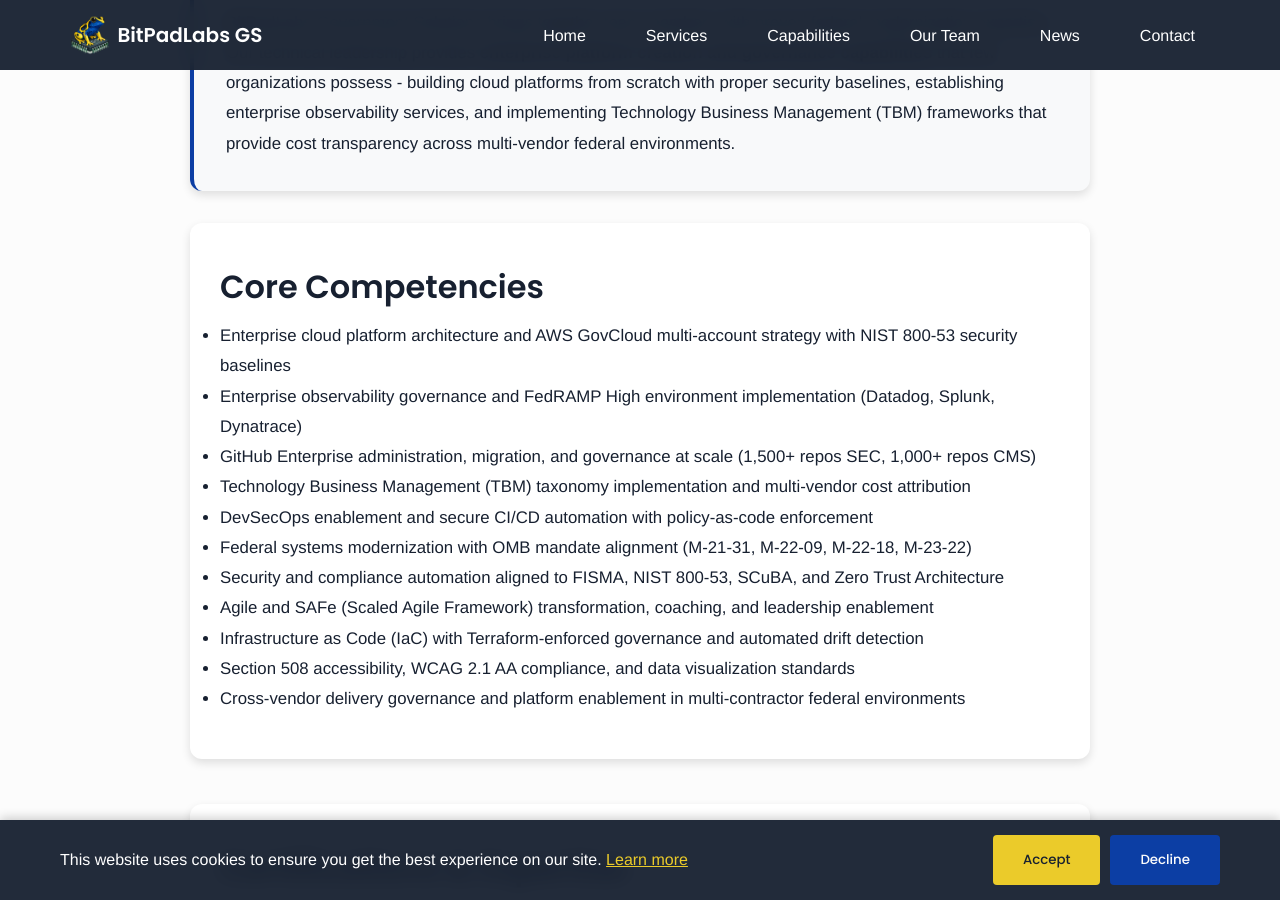
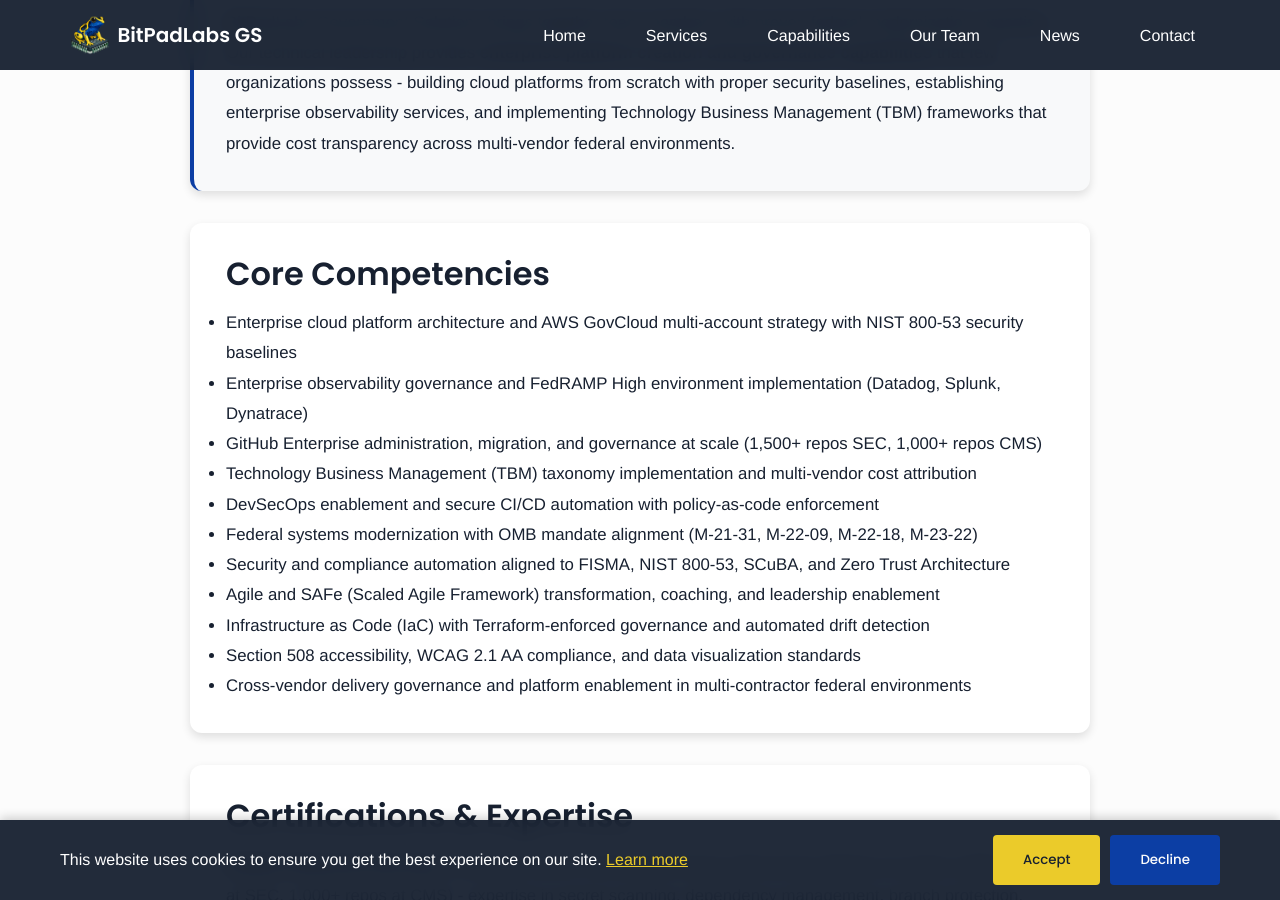
Before and after one commit to BitPadLabs/bitpadlabsgs-site, a Jekyll site: the page built from capabilities.html, in a window 1280 px wide and 900 px high, scrolled down 343 px. Built offline with Jekyll 4.4.1, drawn with Linux system fonts in a browser that asks for light colours.

Commit message:
Add card styling to capability sections
Applied 'card' class and inline padding/margin styles to all main content blocks in capabilities.html for improved visual consistency and layout.

```diff
--- a/capabilities.html
+++ b/capabilities.html
@@ -17,7 +17,7 @@
         </p>
       </div>
 
-      <div class="content-block">
+      <div class="content-block card" style="padding: 2rem; margin-bottom: 2rem;">
         <h2>Core Competencies</h2>
         <ul style="font-size: 1.05rem; line-height: 1.8;">
           <li>Enterprise cloud platform architecture and AWS GovCloud multi-account strategy with NIST 800-53 security baselines</li>
@@ -34,7 +34,7 @@
         </ul>
       </div>
 
-      <div class="content-block">
+      <div class="content-block card" style="padding: 2rem; margin-bottom: 2rem;">
         <h2>Certifications & Expertise</h2>
         <ul style="font-size: 1.05rem; line-height: 1.8;">
           <li><strong>GitHub Advanced Security:</strong> Enterprise source control governance with proven delivery at scale (1,500+ repos at SEC, 1,000+ repos at CMS) - expertise in secret scanning, dependency management, branch protection, code scanning automation, and migration from legacy systems (Subversion, SourceSafe, Bitbucket, Azure DevOps, GitLab)</li>
@@ -47,7 +47,7 @@
         </ul>
       </div>
 
-      <div class="content-block">
+      <div class="content-block card" style="padding: 2rem; margin-bottom: 2rem;">
         <h2>Team Federal Experience</h2>
         <p style="margin-bottom: 1.5rem;">Our technical leadership brings deep experience from work across multiple federal agencies, available through BPL-GS for VA and SDVOSB set-aside contracts:</p>
 
@@ -82,7 +82,7 @@
         </ul>
       </div>
 
-      <div class="content-block">
+      <div class="content-block card" style="padding: 2rem; margin-bottom: 2rem;">
         <h2>Federal Mandate Alignment</h2>
         <p style="margin-bottom: 1rem;">Our services and expertise directly support compliance with key federal mandates:</p>
         <ul style="font-size: 1.05rem; line-height: 1.8;">
@@ -96,7 +96,7 @@
         </ul>
       </div>
 
-      <div class="content-block">
+      <div class="content-block card" style="padding: 2rem; margin-bottom: 2rem;">
         <h2>SAFe Training & Enablement</h2>
         <p style="margin-bottom: 1.5rem;">Complete suite of Scaled Agile Framework training delivered under SPC license through Scaled Agile Studio. All courses include official courseware and certification vouchers.</p>
 
```
